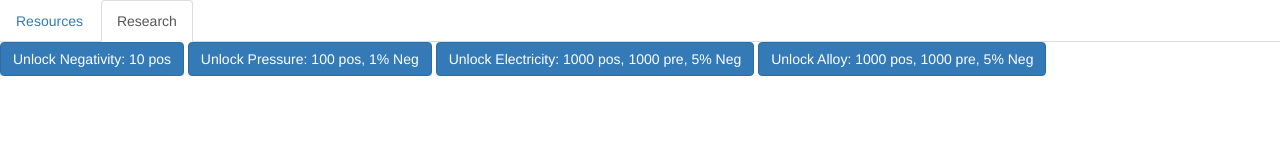
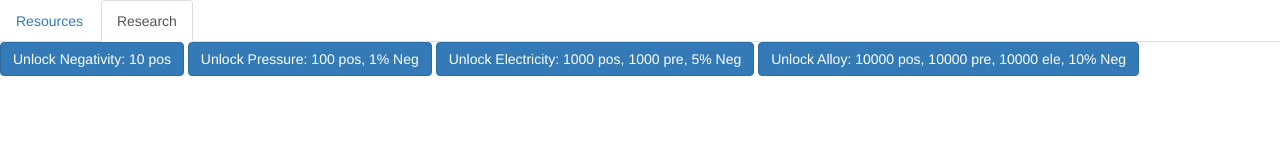
Before and after one commit to Zosit/Anti-Linear-Incremental, a plain HTML site: page index.html in a window 1280 px wide. Both pictures are taken after a click on the link "Research". Drawn offline with nearby package versions, Linux system fonts and the light colour scheme.

Commit message:
Commented Files for readability

```diff
--- a/index.html
+++ b/index.html
@@ -3,7 +3,10 @@
 <html>
 <head>
 
+ <!-- File including the initial states for this file -->
  <link rel="stylesheet" type="text/css" href="interface.css" />
+
+ <!-- Bootstrap/jquery includes -->
  <link rel="stylesheet" href="https://maxcdn.bootstrapcdn.com/bootstrap/3.3.7/css/bootstrap.min.css">
  <script src="https://ajax.googleapis.com/ajax/libs/jquery/3.2.1/jquery.min.js"></script>
  <script src="https://maxcdn.bootstrapcdn.com/bootstrap/3.3.7/js/bootstrap.min.js"></script>
@@ -11,14 +14,23 @@
 
 </head>
 <body>
+
+ <!-- Navigation tabs for game window -->
  <ul class="nav nav-tabs">
   <li class="active"><a data-toggle="tab" href="#resources">Resources</a></li>
   <li><a data-toggle="tab" href="#research">Research</a></li>
  </ul>
+
+ <!-- Navigation tabs for game window -->
  <div class="tab-content">
+
+  <!-- Tabs containing information on available resources and methods for the player to interact with them -->
   <div id="resources" class="tab-pane fade in active">
+
+   <!-- Left panel for displaying the players resource counts -->
    <div id="resourcePage">
     <div id="resourceColumn" >
+
      <div class="resource" id="positivity">
       Positivity: <span class="number-display">0</span>
       <div class="resource-dropdown">
@@ -44,13 +56,10 @@
       <br>
      </div>
 
-
-
      <div class="resource" id="positivityGenerator">
       Positivity Generators:<span  class="number-display">0</span>
       <br>
      </div>
-
 
      <div class="resource" id="negativity">
       Negativity:<span  class="number-display">0</span><span  float="right">%</span>
@@ -96,14 +105,17 @@
       Idle Motors:<span  class="number-display">0</span>
       <br>
      </div>
+
      <div class="resource" id="electricityBattery">
       Battery Motor:<span  class="number-display">0</span>
       <br>
      </div>
+
      <div class="resource" id="electricityPosGen">
       Positivity Motor:<span  class="number-display">0</span>
       <br>
      </div>
+
      <div class="resource" id="electricityMult">
       10x Generator Motor:<span  class="number-display">0</span>
       <br>
@@ -113,13 +125,16 @@
       Alloy:<span  class="number-display">0</span>
       <br>
      </div>
+
     </div>
 
+    <!-- Middle panel for displaying the available buttons for actively influencing the game -->
     <div id="activeColumn">
      <button type="button" class="btn btn-default" onClick="genPos(1)">
       Generate Positivity
      </button>
      <br>
+
      <div class="btn-group">
       <button id="decNeg" type="button" class="btn btn-default" onClick="genNeg(-1)">
        Decrease Negativity
@@ -128,6 +143,8 @@
        Increase Negativity
       </button>
      </div>
+     <br>
+
      <div class="btn-group">
       <button id="decPre" type="button" class="btn btn-default" onClick="genPreGen(-1)">
        Dec. Pressure Rate
@@ -137,6 +154,7 @@
       </button>
      </div>
      <br>
+
      <div class="btn-group">
       <button id="decBat" type="button" class="btn btn-default" onClick="genEleBat(-1)">
        Dec. Battery
@@ -154,6 +172,7 @@
       </button>
      </div>
      <br>
+
      <div class="btn-group">
       <button id="decMult" type="button" class="btn btn-default" onClick="genEleMult(-1)">
        Dec. Mult
@@ -163,10 +182,15 @@
       </button>
      </div>
      <br>
+
      <button id="craftAlloy" type="button" class="btn btn-default" onClick="genAlloy()">
       Craft Alloy
      </button>
+     <br>
+
     </div>
+
+    <!-- Right panel for displaying the available buttons for changing the passive influence on the game -->
     <div id="passiveColumn">
      <button class="purchase btn btn-default" id="buyPositivityGenerator" type="button" onClick="buyPosGen(1)">
       Build Positivity Generator: <span>2</span>
@@ -181,6 +205,8 @@
     </div>
    </div>
   </div>
+
+  <!-- Tab containing information on available unlocks and methods for the player to interact with them -->
   <div id="research" class="tab-pane fade">
    <div id="researchPage">
     <button id="resNeg" type="button" class="btn btn-primary" onClick="researchNegativity()">
@@ -193,7 +219,7 @@
      Unlock Electricity: 1000 pos, 1000 pre, 5% Neg
     </button>
     <button id="resAlloy" type="button" class="btn btn-primary" onClick="researchAlloy()">
-   Unlock Alloy: 1000 pos, 1000 pre, 5% Neg
+     Unlock Alloy: 10000 pos, 10000 pre, 10000 ele, 10% Neg
     </button>
    </div>
   </div>
--- a/main.js
+++ b/main.js
@@ -1,6 +1,7 @@
 /*
  *	This file is available under the GNU license. See the LICENSE file in the root directory for details.
  */
+
 //Game Loop
 window.setInterval(function(){
 
--- a/research.js
+++ b/research.js
@@ -4,14 +4,16 @@
 
 
 
-
+//Raises the caps of all resources that are main resources by a factor of 10
 function boostCaps() {
 		positivityCap.value *= 10;
 		pressureCap.value *= 10;
 		alloyCap.value *= 10;
 }
 
+//-------------------------------------------------------------------------
 //research functions
+//-------------------------------------------------------------------------
 function researchNegativity() {
 	//if(positivity.value >= 10) {
 		ClearAllResources();
--- a/resourceVelocity.js
+++ b/resourceVelocity.js
@@ -4,7 +4,7 @@
 
 
 
-//MetaResource Updates
+//Velocity calculations for a game tick
 function updateVelocity(){
 
 
@@ -15,7 +15,7 @@ function updateVelocity(){
 
 	//base positivity value
 	var basePositivityVelocity = positivityGen.value;
-	//multiply by gens
+	//multiply by multiplication dynamos
 	if(dynamoUnlocked == 1) {
 		if(electricityRatioMult.value == 1) {
 			basePositivityVelocity *= 10;
```
Also changed, not shown: resourceValue.js (+15 -3 lines), visual.js (+12 -3 lines). Lines whose indentation alone changed are shown as unchanged.
